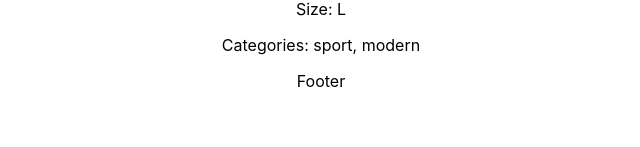
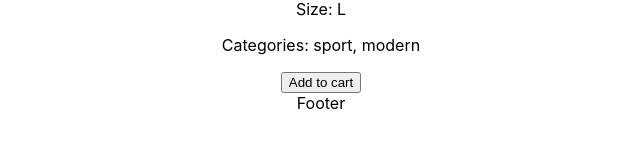
Before and after one commit to andreinfilip/finalproject, a React (Create React App) app: page /products/1 in a window 1280 px wide. Shown: the part 381-528 px from the top of the page, without its empty margins (319-959 px from the left). Built offline with nearby package versions, Linux system fonts and the light colour scheme.

Commit message:
Add product to cart

```diff
--- a/src/ProductDetails/ProductDetails.js
+++ b/src/ProductDetails/ProductDetails.js
@@ -10,6 +10,37 @@ function ProductDetails() {
     return <div>Not Found!</div>;
   }
 
+  const addToCart = () => {
+    const cartData = localStorage.getItem("cartKey");
+
+    if (!cartData && currentProduct.stock > 0) {
+      const cart = [
+        {
+          productId,
+          quantity: 1,
+        },
+      ];
+
+      localStorage.setItem("cartKey", JSON.stringify(cart));
+    } else {
+      const cart = JSON.parse(cartData);
+      const currentCartItem = cart.find(
+        (cartItem) => cartItem.productId === productId
+      );
+
+      if (currentCartItem && currentProduct.stock > currentCartItem.quantity) {
+        currentCartItem.quantity++;
+      } else if (!currentCartItem && currentProduct.stock > 0) {
+        cart.push({
+          productId,
+          quantity: 1,
+        });
+      }
+
+      localStorage.setItem("cartKey", JSON.stringify(cart));
+    }
+  };
+
   return (
     <div>
       <h1>{currentProduct.title}</h1>
@@ -21,6 +52,7 @@ function ProductDetails() {
       <p>Stock: {currentProduct.stock}</p>
       <p>Size: {currentProduct.size}</p>
       <p>Categories: {currentProduct.categories.join(", ")}</p>
+      <button onClick={addToCart}>Add to cart</button>
     </div>
   );
 }
```
